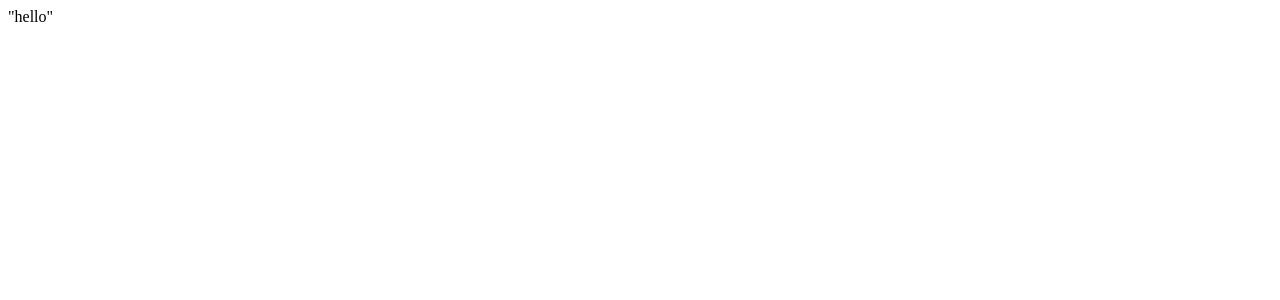
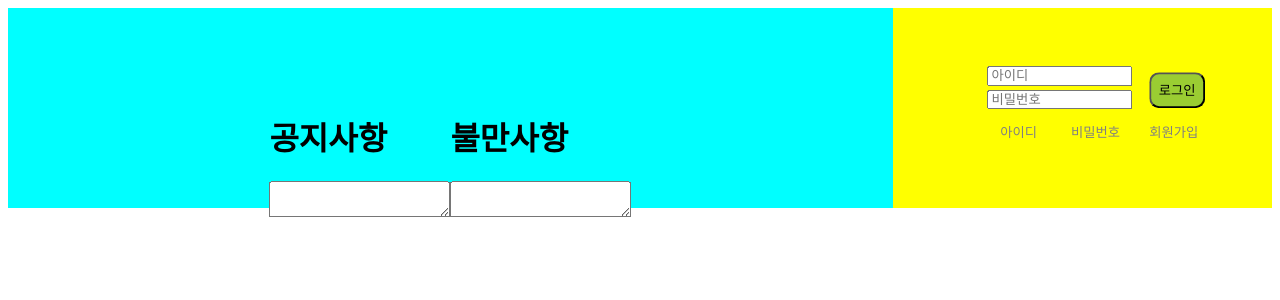
Before and after one commit to dohyean/schedule-expenditure-project, a React (Create React App) app in the folder my-app/: page / in a window 1280 px wide. Shown: the top 300 px of the page. Built offline with nearby package versions, Linux system fonts and the light colour scheme.

Commit message:
23.07.19 로그인 폼 및 메인 화면
비율 설정 및 구도 설정

```diff
--- /dev/null
+++ b/my-app/src/Login.css
@@ -0,0 +1,98 @@
+.right_box {
+    background-color: yellow;
+    width: 30%;
+    height: 200px;
+    position: relative;
+}
+
+.login_form {
+    display: flex;
+    flex-direction: column;
+    justify-content: center; /* 로그인 폼 안의 요소들이 중앙 */
+    align-items: center; /* 로그인 폼 안의 요소들이 중앙 */
+    position: absolute;
+    top : 10%;
+    left: 50%;
+    transform: translate(-50%,50%);
+
+}
+/*
+    box의 position: relative;, height: 100%; 과
+    login-form의 position: absolute; 는
+    로그인 폼을 중앙정렬하기 위한 사전작업
+*/
+
+.login_top_section {
+    display: flex;
+}
+
+.login_input_section {
+    display: inline-block;
+    margin-right: 45%;
+}
+
+.login_btn {
+    background-color: yellowgreen;
+    width: 200%;
+    height: 80%;
+    text-align: center;
+    margin-top: 20%;
+    border-radius: 10px; /* 둥근모서리 설정 */
+}
+
+.login_id {
+    height: 30%;
+    width: 180%;
+}
+
+.login_password {
+    margin-top: 5%;
+    height: 30%;
+    width: 180%;
+}
+
+.login_option {
+    display: flex;
+    margin-top: 5%;
+    text-align: center;
+    justify-content: center;
+}
+
+/* option1, option2, option3은 회원가입 아이디찾기 비번찾기 버튼의 간격 조절 */
+.option1 {
+    margin-left: -15%;
+    margin-right: 10%;
+}
+
+.option2 {
+    margin-right: 10%;
+}
+
+.option3 {
+    margin-right: -9%;
+}
+
+/*
+    option1-inner, option2-inner, option3-inner는 버튼을 그냥 회색 글씨로 표현
+    transparent는 배경색 투명
+*/
+.option1_inner {
+    background-color: transparent;
+    border: 0;
+    color: gray;
+    width: 180%;
+}
+
+.option2_inner {
+    background-color: transparent;
+    border: 0;
+    color: gray;
+    width: 180%;
+}
+
+.option3_inner {
+    background-color: transparent;
+    border: 0;
+    color: gray;
+    width: 180%;
+}
--- /dev/null
+++ b/my-app/src/Login.tsx
@@ -0,0 +1,42 @@
+import './Login.css';
+
+function Login() {
+    return (
+        <div className="right_box">
+            <div className="login_form">
+                <div className="login_top_section">
+                    <div className="login_input_section">
+                        <input
+                                type="text"
+                                name="id"
+                                placeholder="아이디"
+                                className="login_id"
+                        ></input>
+                        <input
+                            type="password"
+                            name="pass"
+                            placeholder="비밀번호"
+                            className="login_password"
+                        ></input>
+                    </div>
+                    <form method="get">
+                        <button type="submit" className="login_btn">로그인</button>
+                    </form>
+                </div>
+                <div className="login_option">
+                    <form method="get" className="option1">
+                        <button type="submit" className="option1_inner">아이디</button>
+                    </form>
+                    <form method="get" className="option2">
+                        <button type="submit" className="option2_inner">비밀번호</button>
+                    </form>
+                    <form method="get" className="option3">
+                        <button type="submit" className="option3_inner">회원가입</button>
+                    </form>
+                </div>
+            </div>
+        </div>
+    )
+}
+
+export default Login;
--- /dev/null
+++ b/my-app/src/Main.css
@@ -0,0 +1,27 @@
+.body_box {
+    display: flex;
+}
+
+.left_box {
+    background-color: aqua;
+    width: 70%;
+    height: 200px;
+    position: relative;
+}
+
+.main_area {
+    display: flex;
+    flex-direction: row;
+    justify-content: center; /* 로그인 폼 안의 요소들이 중앙 */
+    align-items: center; /* 로그인 폼 안의 요소들이 중앙 */
+    position: absolute;
+    top : 10%;
+    left: 50%;
+    transform: translate(-50%,50%);
+
+}
+/*
+    box의 position: relative;, height: 100%; 과
+    login-form의 position: absolute; 는
+    로그인 폼을 중앙정렬하기 위한 사전작업
+*/
--- /dev/null
+++ b/my-app/src/Main.tsx
@@ -0,0 +1,24 @@
+import './Main.css';
+import Login from './Login';
+
+function Main() {
+    return (
+        <div className='body_box'>
+            <div className="left_box">
+                <div className="main_area">
+                    <div className="post_area">
+                        <h1>공지사항</h1>
+                        <textarea></textarea>
+                    </div>
+                    <div className="complain_area">
+                        <h1>불만사항</h1>
+                        <textarea></textarea>
+                    </div>
+                </div>
+            </div>
+            <Login />
+        </div>
+    )
+}
+
+export default Main;
--- a/my-app/src/index.tsx
+++ b/my-app/src/index.tsx
@@ -1,9 +1,11 @@
 import React from "react";
 import ReactDOM from "react-dom/client";
+import Main from './Main';
 
 const root = ReactDOM.createRoot(
   document.getElementById("root") as HTMLElement
 );
 root.render(<React.StrictMode>
-  "hello"
-</React.StrictMode>);
+  <Main />
+</React.StrictMode>
+);
```
